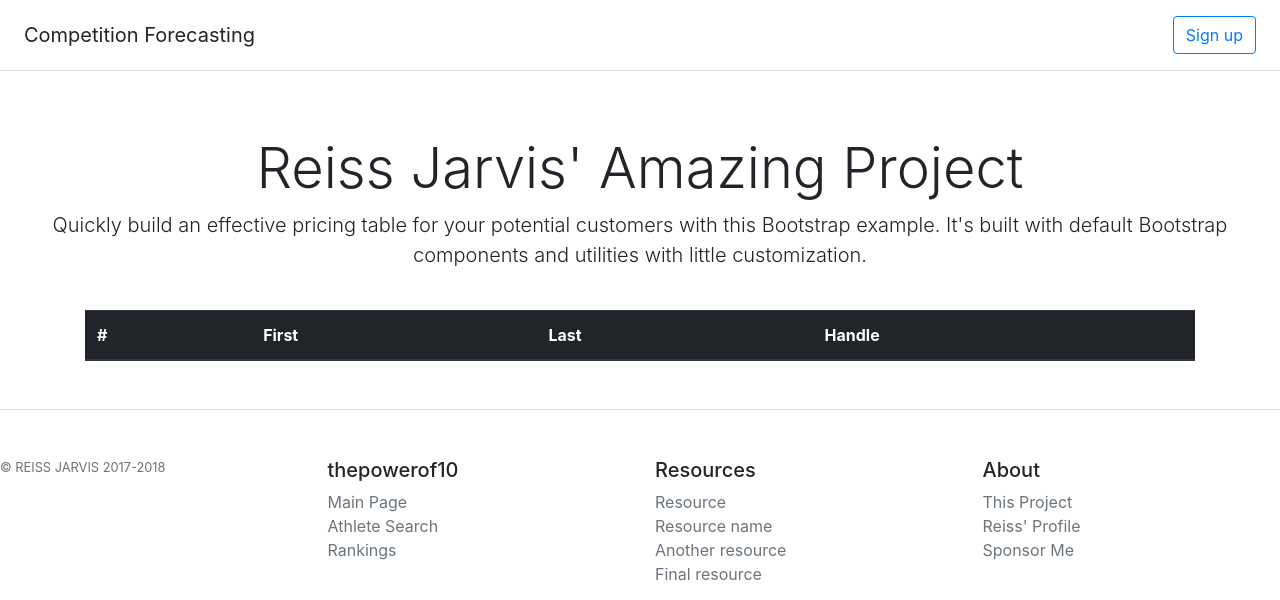
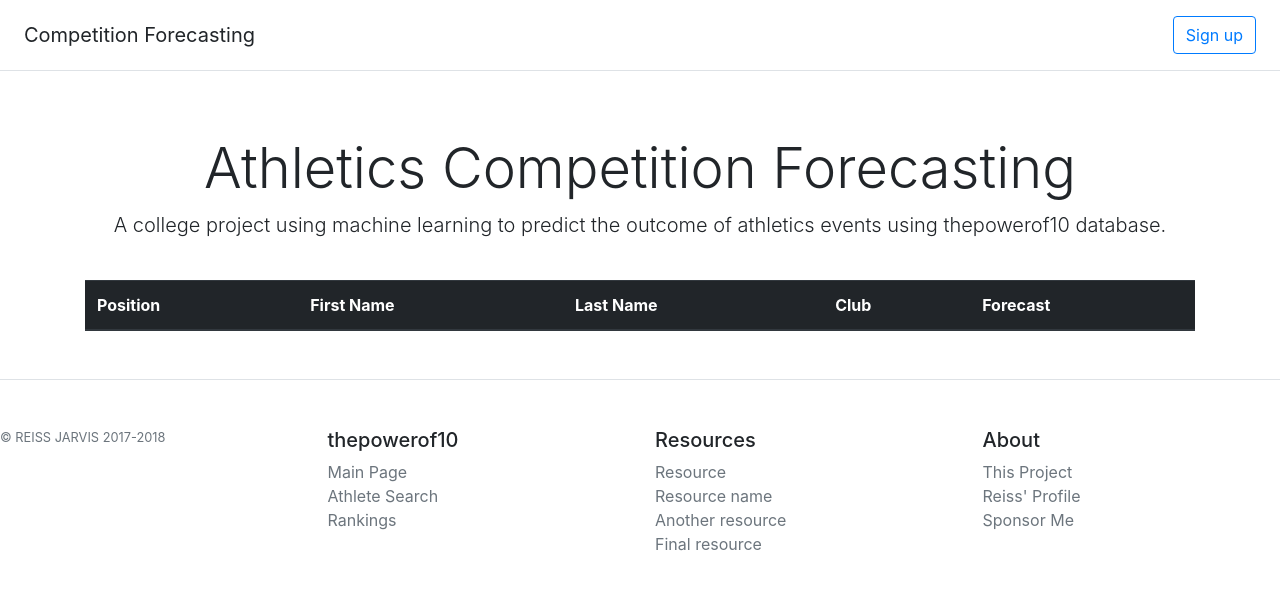
Before and after one commit to ReissJJarvis/competition-forecasting, a Flask app: template templates/results.html in a window 1280 px wide. Shown: the top 600 px of the page. Run offline with Flask 2, Linux system fonts and the light colour scheme; the template is opened without the code that fills it, so the values that code supplies are empty; some libraries are stand-ins or nearby versions.

Commit message:
Connected the forecasting program to the website

```diff
--- a/app.py
+++ b/app.py
@@ -1,5 +1,6 @@
 from flask import Flask, render_template, request
-import json
+from MultipleAthletes import multipleathletes, athletelistfromform
+from AthleteAnalysis import rankathletes
 
 app = Flask(__name__)
 
@@ -10,11 +11,17 @@ def index():
 @app.route('/forecast', methods=['GET', 'POST'])
 def forecast():
     if request.method == 'POST':
-        app.logger.debug('request.form.event %s', request.form.get('event'))
-        app.logger.debug('request.form.fn %s', request.form.getlist('fn[]'))
-        app.logger.debug('request.form.ln %s', request.form.getlist('ln[]'))
-        app.logger.debug('request.form.cl %s', request.form.getlist('cl[]'))
+        NoDays = 365*2.5
+        event = request.form.get('event', '100')
+        fn = request.form.getlist('fn[]')
+        ln = request.form.getlist('ln[]')
+        cl = request.form.getlist('cl[]')
+        app.logger.debug('Form Event: %s FN: %s LN: %s CL: %s', event, fn, ln, cl)
+        AthleteList = athletelistfromform(fn, ln, cl)
+        Results = multipleathletes(event, AthleteList, NoDays)
+        Forecast = rankathletes(AthleteList, Results, event)
+        app.logger.debug('Forecast: %s', Forecast)
         #do_the_login()
-        return render_template('results.html', athletes=8)
+        return render_template('results.html', Forecast=Forecast, athletes=len(Forecast), event=event)
     else:
         return render_template('forecastform.html', athletes=8)
--- a/templates/layout.html
+++ b/templates/layout.html
@@ -33,8 +33,8 @@
     </div>
 
     <div class="pricing-header px-3 py-3 pt-md-5 pb-md-4 mx-auto text-center">
-      <h1 class="display-4">Reiss Jarvis' Amazing Project</h1>
-      <p class="lead">Quickly build an effective pricing table for your potential customers with this Bootstrap example. It's built with default Bootstrap components and utilities with little customization.</p>
+      <h1 class="display-4">Athletics Competition Forecasting</h1>
+      <p class="lead">A college project using machine learning to predict the outcome of athletics events using thepowerof10 database.</p>
     </div>
 
 
--- a/templates/results.html
+++ b/templates/results.html
@@ -4,21 +4,23 @@
 <table class="table">
 <thead class="thead-dark">
   <tr>
-    <th scope="col">#</th>
-    <th scope="col">First</th>
-    <th scope="col">Last</th>
-    <th scope="col">Handle</th>
+    <th scope="col">Position</th>
+    <th scope="col">First Name</th>
+    <th scope="col">Last Name</th>
+    <th scope="col">Club</th>
+    <th scope="col">Forecast</th>
   </tr>
 </thead>
 
   <tbody>
-  {% for number in range(0, athletes) %}
+  {% for x in range(0, athletes) %}
 
     <tr>
-      <th scope="row">1</th>
-      <td>Reiss</td>
-      <td>Otto</td>
-      <td>@mdo</td>
+      <th scope="row">{{x+1}}</th>
+      <td>{{Forecast[x]['fn']}}</td>
+      <td>{{Forecast[x]['ln']}}</td>
+      <td>{{Forecast[x]['cl']}}</td>
+      <td>{{Forecast[x]['rt']}}</td>
     </tr>
 
   {%endfor%}
```
Also changed, not shown: AthleteAnalysis.py (+5 -5 lines), MultipleAthletes.py (+19 -2 lines), test_multipleathletes.py (+8 -1 lines).
